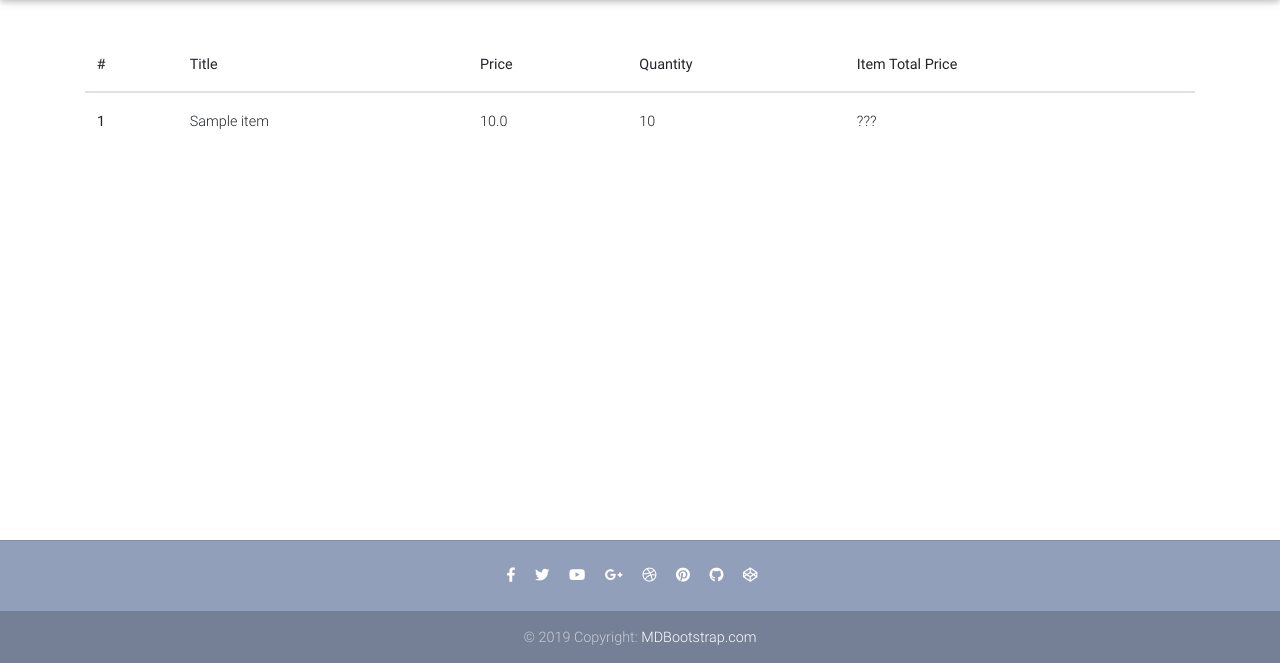
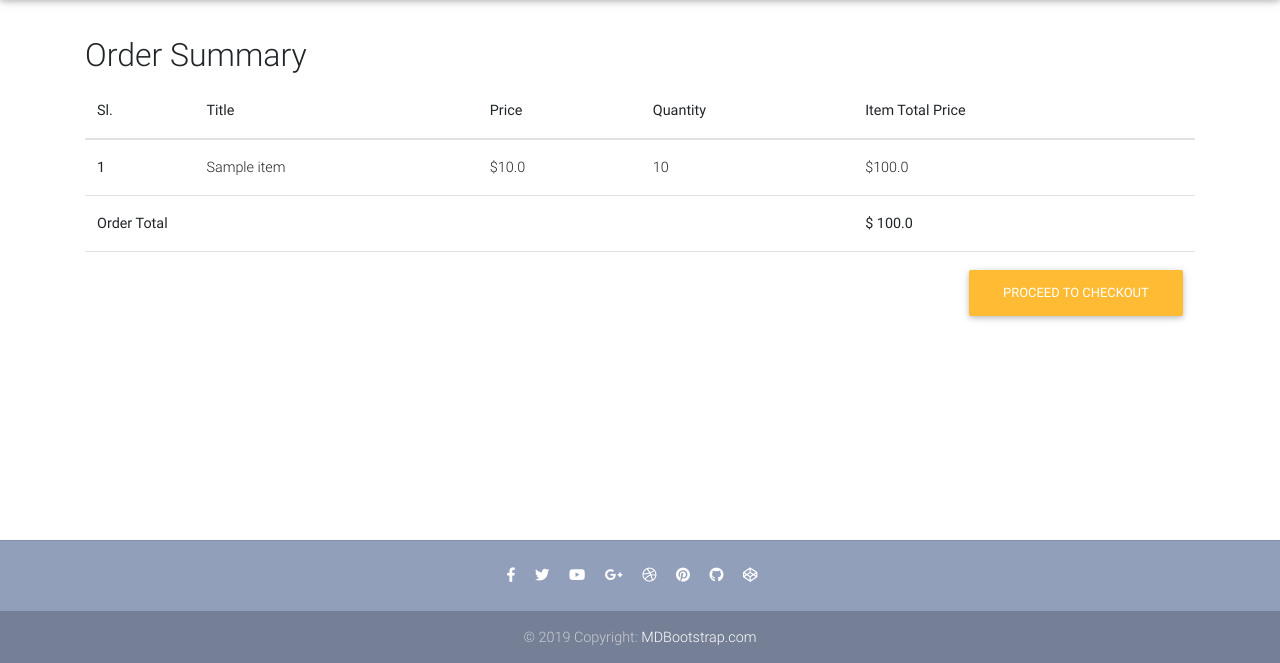
Before and after one commit to Rakibul8001/ecommerce-project, a Django app: template templates/pages/order_summery.html in a window 1280 px wide. Shown: the part 64-727 px from the top of the page. Run offline with Django 3.2, Linux system fonts and the light colour scheme; the template is opened without the code that fills it: values that come from a table or form of the project are taken from there, others are empty; tables that the repository leaves empty hold one stand-in row (values such as "Sample post"); some libraries are stand-ins or nearby versions.

Commit message:
get total price

```diff
--- a/core/models.py
+++ b/core/models.py
@@ -53,6 +53,23 @@ class OrderItem(models.Model):
     def __str__(self):
         return f"{self.quantity} of {self.item.title}"
 
+    def get_item_total_price(self):
+        return self.quantity * self.item.price
+
+    def get_item_total_discount_price(self):
+        return self.quantity * self.item.discount_price
+
+    # how much money saved
+    def get_amount_saved(self):
+        return self.get_item_total_price() - self.get_item_total_discount_price()
+
+    # Final Order Price
+    def get_final_price(self):
+        if self.item.discount_price:
+            return self.get_item_total_discount_price()
+        else:
+            return self.get_item_total_price()
+
 
 class Order(models.Model):
     user = models.ForeignKey(settings.AUTH_USER_MODEL,
@@ -64,3 +81,10 @@ class Order(models.Model):
 
     def __str__(self):
         return self.user.username
+
+    # Get Final Total
+    def get_total(self):
+        total = 0
+        for order_item in self.items.all():
+            total += order_item.get_final_price()
+        return total
--- a/core/views.py
+++ b/core/views.py
@@ -29,7 +29,7 @@ class OrderSummeryView(LoginRequiredMixin, View):
             }
             return render(self.request, 'pages/order_summery.html', context)
         except ObjectDoesNotExist:
-            messages.error(self.request, "You do not have an active order.")
+            messages.info(self.request, "You do not have an active order.")
             return redirect("/")
 
 
--- a/templates/pages/order_summery.html
+++ b/templates/pages/order_summery.html
@@ -4,10 +4,11 @@
 <main style="height: 100%;">
 	<div class="container" >
         <div class="table-responsive" style="margin-top: 100px;">
+            <h2>Order Summary</h2>
             <table class="table">
               <thead>
                 <tr>
-                  <th scope="col">#</th>
+                  <th scope="col">Sl.</th>
                   <th scope="col">Title</th>
                   <th scope="col">Price</th>
                   <th scope="col">Quantity</th>
@@ -17,13 +18,27 @@
               <tbody>
                   {% for order_item in object.items.all %}
                 <tr>
-                  <th scope="row">1</th>
+                  <th scope="row">{{ forloop.counter }}</th>
                   <td>{{ order_item.item.title }}</td>
-                  <td>{{ order_item.item.price }}</td>
+                  <td>${{ order_item.item.price }}</td>
                   <td>{{ order_item.quantity}}</td>
-                  <td>???</td>
+                  <td>
+                      {% if order_item.item.discount_price %}
+                        ${{ order_item.get_item_total_discount_price }}
+                        <span class="badge badge-info"> saving ${{ order_item.get_amount_saved }}</span>
+                      {% else %}
+                        ${{ order_item.get_item_total_price }}
+                      {% endif %}
+                  </td>
                 </tr>
                 {% endfor %}
+                <tr>
+                    <td colspan="4"><b>Order Total</b></td>
+                    <td><b>$ {{ object.get_total }}</b></td>
+                </tr>
+                <tr>
+                    <td colspan="5"><a class="btn btn-warning float-right" href="{% url 'core:checkout' %}">Proceed To Checkout</a></td>
+                </tr>
               </tbody>
             </table>
           </div>
```
Also changed, not shown: core/migrations/0001_initial.py, core/migrations/0002_auto_20210125_2042.py (deleted), core/migrations/0003_item_slug.py (deleted), core/migrations/0004_auto_20210125_2302.py (deleted), core/migrations/0005_orderitem_quantity.py (deleted), core/migrations/0006_auto_20210126_1256.py (deleted).
